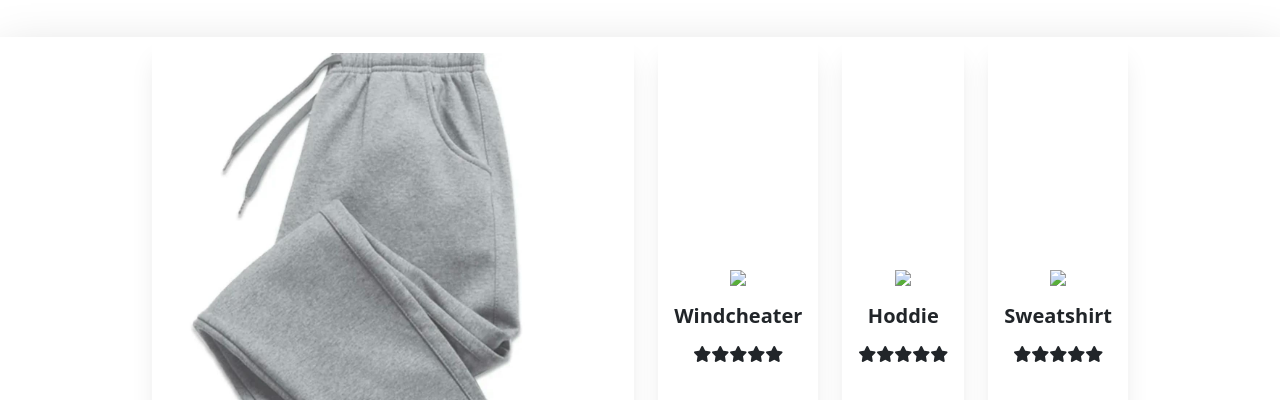
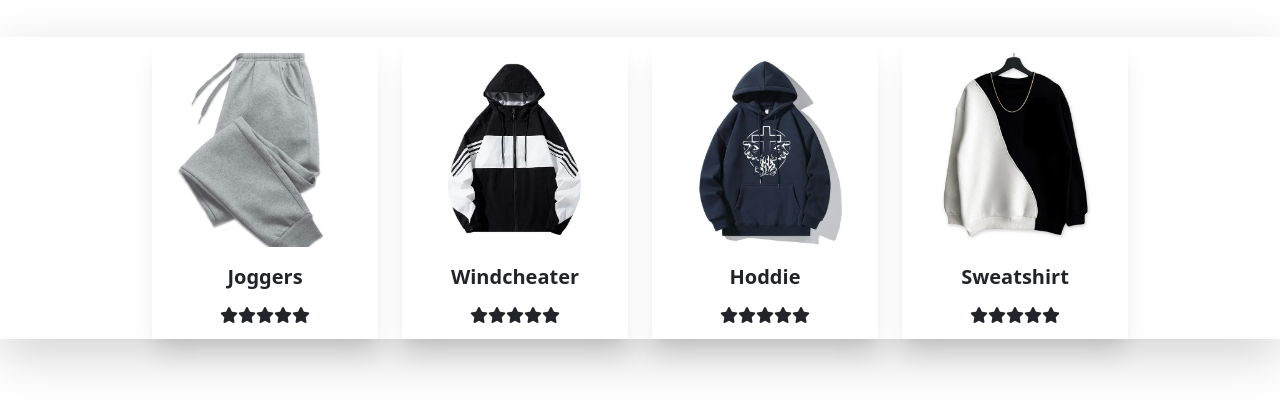
Before and after one commit to sheetal369/RoyalDanphe, a website: page about.html in a window 1280 px wide. Shown: the part 255-655 px from the top of the page. Drawn offline with nearby package versions, Linux system fonts and the light colour scheme; files whose address does not match are found by name.

Commit message:
Modified Images

```diff
--- a/about.html
+++ b/about.html
@@ -74,7 +74,7 @@
         <div class="px-4 mt-10 shadow-lg bg-slate-200">
             <div class="flex flex-col lg:flex-row lg:flex gap-4 mt-10  lg:pl-32 lg:pr-32 ">
                 <div class="flex flex-col items-center justify-center gap-3 shadow-xl p-3">
-                    <img class="h-[200px] w-[400px] " src="jog.jpg">
+                    <img class="h-[200px] w-[400px] " src="images/jog.jpg">
                     <h1 class="font-bold text-xl">Joggers</h1>
                     <div class="flex flex-row">
                         <i class="fa-solid fa-star"></i>
@@ -86,7 +86,7 @@
 
                 </div>
                 <div class="flex flex-col items-center justify-center gap-3 shadow-xl p-3">
-                    <img class="h-[200px] w-[400px]" src="hoddi.jpg">
+                    <img class="h-[200px] w-[400px]" src="images/windcheater.jpg">
                     <h1 class="font-bold text-xl">Windcheater</h1>
                     <div class="flex flex-row">
                         <i class="fa-solid fa-star"></i>
@@ -97,7 +97,7 @@
                     </div>
                 </div>
                 <div class="flex flex-col items-center justify-center gap-3 shadow-xl p-3">
-                    <img class="h-[200px] w-[400px]" src="sweat.jpg">
+                    <img class="h-[200px] w-[400px]" src="images/hoodie.jpg">
                     <h1 class="font-bold text-xl">Hoddie</h1>
                     <div class="flex flex-row">
                         <i class="fa-solid fa-star"></i>
@@ -108,7 +108,7 @@
                     </div>
                 </div>
                 <div class="flex flex-col items-center justify-center gap-3 shadow-xl p-3">
-                    <img class="h-[200px] w-[400px]" src="wind.jpg">
+                    <img class="h-[200px] w-[400px]" src="images/sweatshirt.jpg">
                     <h1 class="font-bold text-xl">Sweatshirt</h1>
                     <div class="flex flex-row">
                         <i class="fa-solid fa-star"></i>
```
